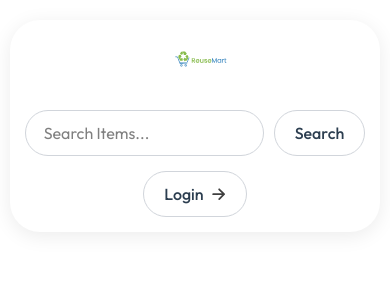
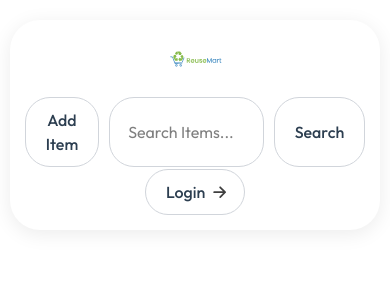
Before and after one commit to sudathdeshappriya/ReUseMart2025, a React (Vite) app in the folder client/: page / in a window 390 px wide. Shown: the top 282 px of the page. Built offline with nearby package versions, Linux system fonts and the light colour scheme; no server answers.

Commit message:
Update Navbar.jsx and Navbar.css

```diff
--- a/client/src/components/Navbar.jsx
+++ b/client/src/components/Navbar.jsx
@@ -8,9 +8,9 @@ import "../css/Navbar.css"
 
 const Navbar = () => {
     const [searchQuery, setSearchQuery] = useState("");
+    const [isClicked, setIsClicked] = useState(false);
     const navigate = useNavigate();
     const { userData, backendUrl, setUserData, setIsLoggedin } = useContext(AppContent);
-
 
     const handleSearch = (e) => {
         e.preventDefault();
@@ -18,6 +18,7 @@ const Navbar = () => {
     };
 
     const sendVerificationOtp = async () => {
+        setIsClicked(true);
         try {
             axios.defaults.withCredentials = true;
             const { data } = await axios.post(backendUrl + '/api/auth/send-verify-otp');
@@ -50,15 +51,13 @@ const Navbar = () => {
         <div className="navbar-container">
             <div className="navbar">
                 <form onSubmit={handleSearch} className="search-form">
-                    { userData && userData.role === 'user' && (
                     <button
                         type="button"
                         className="add-item"
-                        onClick={() => { userData.isAccountVerified ? navigate('/add-item'):toast.warn("Please verify your email to add items") }}
+                        onClick={() => navigate('/add-item')}
                     >
                         Add Item
                     </button>
-                    )}
                     <input
                         type="text"
                         placeholder="Search Items..."
@@ -67,7 +66,6 @@ const Navbar = () => {
                         onChange={(e) => setSearchQuery(e.target.value.toLowerCase())}
                     />
                     <button type="submit" className="search-item">Search</button>
-
                 </form>
 
                 <img src={assets.logo} alt="Logo" className="navbar-logo" />
@@ -78,7 +76,7 @@ const Navbar = () => {
                         <div className="user-menu">
                             <ul className="menu-list">
                                 {!userData.isAccountVerified && (
-                                    <li onClick={sendVerificationOtp} className="menu-item">
+                                    <li onClick={sendVerificationOtp} className={`menu-item ${isClicked ? 'disabled' : ''}`}>
                                         Verify email
                                     </li>
                                 )}
--- a/client/src/css/Navbar.css
+++ b/client/src/css/Navbar.css
@@ -9,13 +9,13 @@
   border-radius: 30px;
   box-shadow: 0 4px 20px rgba(0, 0, 0, 0.08);
   display: flex;
-  align-items: center;
+  align-items: right;
 }
 
 .navbar {
   width: 100%;
   display: grid;
-  grid-template-columns: 1fr auto 1fr;
+  grid-template-columns: 1fr 1fr auto;
   align-items: center;
   gap: 20px;
 }
@@ -23,17 +23,19 @@
 /* ===== Logo Styles - Centered ===== */
 .navbar-logo-container {
   display: flex;
-  justify-content: center;
+  justify-content: flex-end;
 }
 
 .navbar-logo {
+  justify-self: right;
   height: 80px;
   width: auto;
   transition: transform 0.3s ease;
+  margin-right: 10px;
 }
 
 .navbar-logo:hover {
-  transform: scale(1.05);
+  transform: scale(1.5);
 }
 
 .add-item {
@@ -130,6 +132,7 @@
 
 /* ===== User Avatar Styles ===== */
 .user-avatar {
+  justify-self: right;
   width: 42px;
   height: 42px;
   background-color: #2c3e50;
@@ -194,6 +197,8 @@
 .login-button {
   display: flex;
   align-items: center;
+  justify-self: right;
+  width: 100px;
   gap: 8px;
   padding: 10px 20px;
   background-color: transparent;
@@ -224,12 +229,10 @@
 /* ===== Responsive Styles ===== */
 @media (max-width: 992px) {
   .navbar {
-    grid-template-columns: auto 1fr auto;
+    grid-template-columns: 1fr 1fr auto;
   }
 
-  .navbar-logo-container {
-    justify-content: flex-start;
-  }
+
 
   .search-input {
     width: 200px;
@@ -243,12 +246,12 @@
   }
 
   .navbar {
-    grid-template-columns: 1fr 1fr;
+    grid-template-columns: 1fr 1fr auto;
   }
 
   .navbar-logo {
     height: 50px;
-  justify-self: center;
+  justify-self: end;
     grid-column: 1 / -1;
     order: -1;
     margin-bottom: 10px;
@@ -272,7 +275,7 @@
   .navbar {
     display: flex;
     flex-direction: column;
-    gap: 15px;
+    gap: 2px;
   }
 
   .navbar-logo {
@@ -293,3 +296,9 @@
     justify-content: space-between;
   }
 }
+
+.menu-item.disabled {
+  pointer-events: none;
+  opacity: 0.6;
+  cursor: not-allowed;
+}
```
